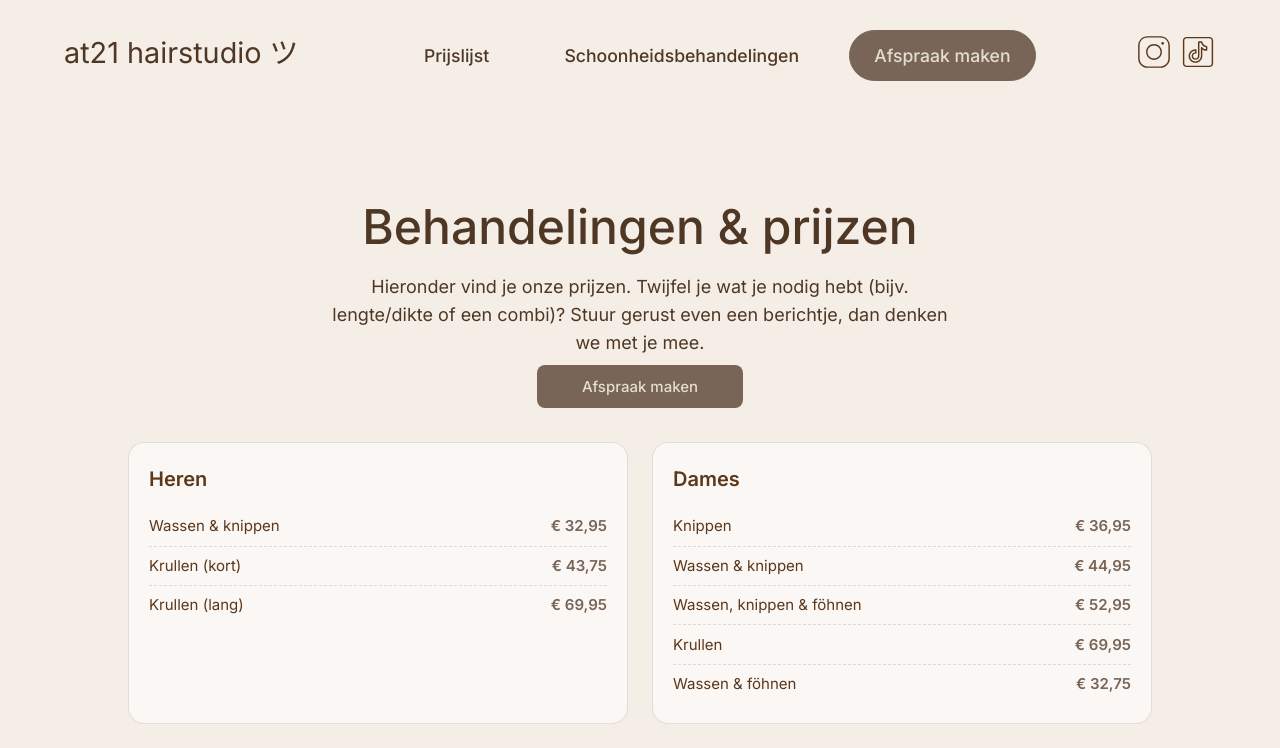
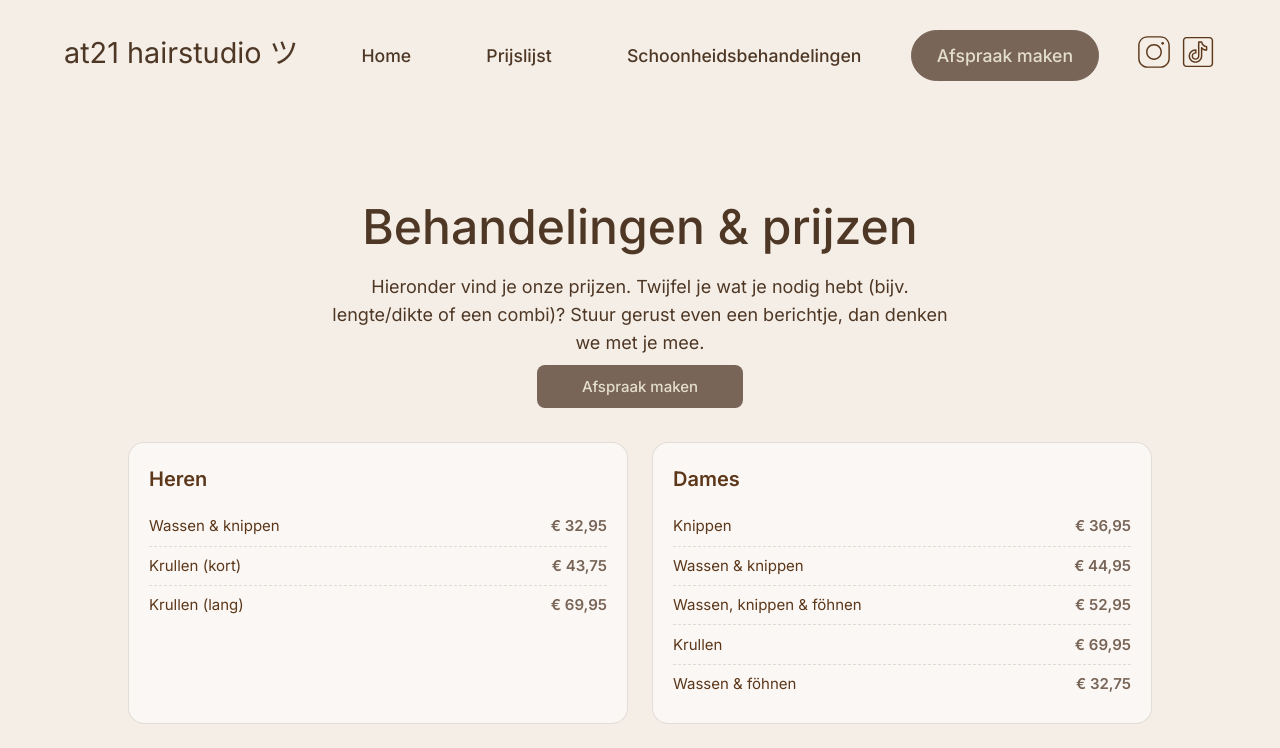
Before and after one commit to Zebcoh/At21-main, a Vue app: page /prijslijst in a window 1280 px wide. Shown: the top 748 px of the page. Built offline with nearby package versions, Linux system fonts and the light colour scheme.

Commit message:
Add Home navigation link to header

```diff
--- a/src/components/Header.vue
+++ b/src/components/Header.vue
@@ -14,6 +14,8 @@
       </RouterLink>
 
       <nav class="nav-menu">
+        <RouterLink to="/" class="nav-link">Home</RouterLink>
+
         <!-- Haarstudio knopje wordt Prijslijst -->
         <RouterLink to="/prijslijst" class="nav-link">Prijslijst</RouterLink>
 
```
